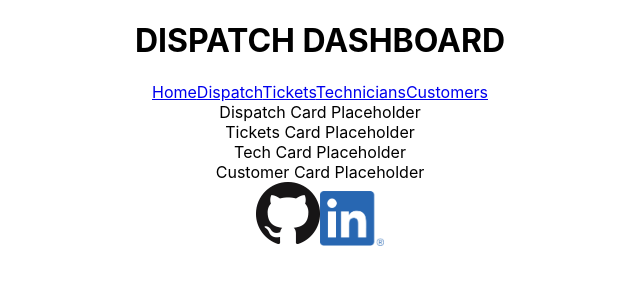
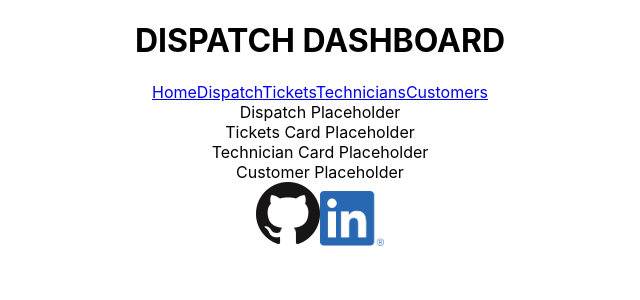
Before and after one commit to aaronslaughter/dispatch-dashboard, a React (Create React App) app in the folder client/: page / in a window 1280 px wide. Shown: the top 300 px of the page, without its empty margins (320-960 px from the left). Built offline with nearby package versions, Linux system fonts and the light colour scheme; no server answers.

Commit message:
added file structure skeleton for the dashboard

```diff
--- a/client/src/components/Dashboard.jsx
+++ b/client/src/components/Dashboard.jsx
@@ -1,12 +1,16 @@
 import React from 'react'
+import CustomerCard from './dashboard/CustomerCard'
+import DispatchCard from './dashboard/DispatchCard'
+import TechsCard from './dashboard/TechsCard'
+import TicketsCard from './dashboard/TicketsCard'
 
 export default function Dashboard() {
   return (
     <main>
-      <section>Dispatch Card Placeholder</section>
-      <section>Tickets Card Placeholder</section>
-      <section>Tech Card Placeholder</section>
-      <section>Customer Card Placeholder</section>
+      <DispatchCard/>
+      <TicketsCard/>
+      <TechsCard/>
+      <CustomerCard/>
     </main>
   )
 }
--- /dev/null
+++ b/client/src/components/dashboard/CustomerCard.jsx
@@ -0,0 +1,9 @@
+import React from 'react'
+
+export default function CustomerCard() {
+  return (
+    <section>
+      Customer Placeholder
+    </section>
+  )
+}
--- /dev/null
+++ b/client/src/components/dashboard/DispatchCard.jsx
@@ -0,0 +1,9 @@
+import React from 'react'
+
+export default function DispatchCard() {
+  return (
+    <section>
+      Dispatch Placeholder
+    </section>
+  )
+}
--- /dev/null
+++ b/client/src/components/dashboard/TechsCard.jsx
@@ -0,0 +1,9 @@
+import React from 'react'
+
+export default function TechsCard() {
+  return (
+    <section>
+      Technician Card Placeholder
+    </section>
+  )
+}
--- /dev/null
+++ b/client/src/components/dashboard/TicketsCard.jsx
@@ -0,0 +1,9 @@
+import React from 'react'
+
+export default function TicketsCard() {
+  return (
+    <section>
+      Tickets Card Placeholder
+    </section>
+  )
+}
```
